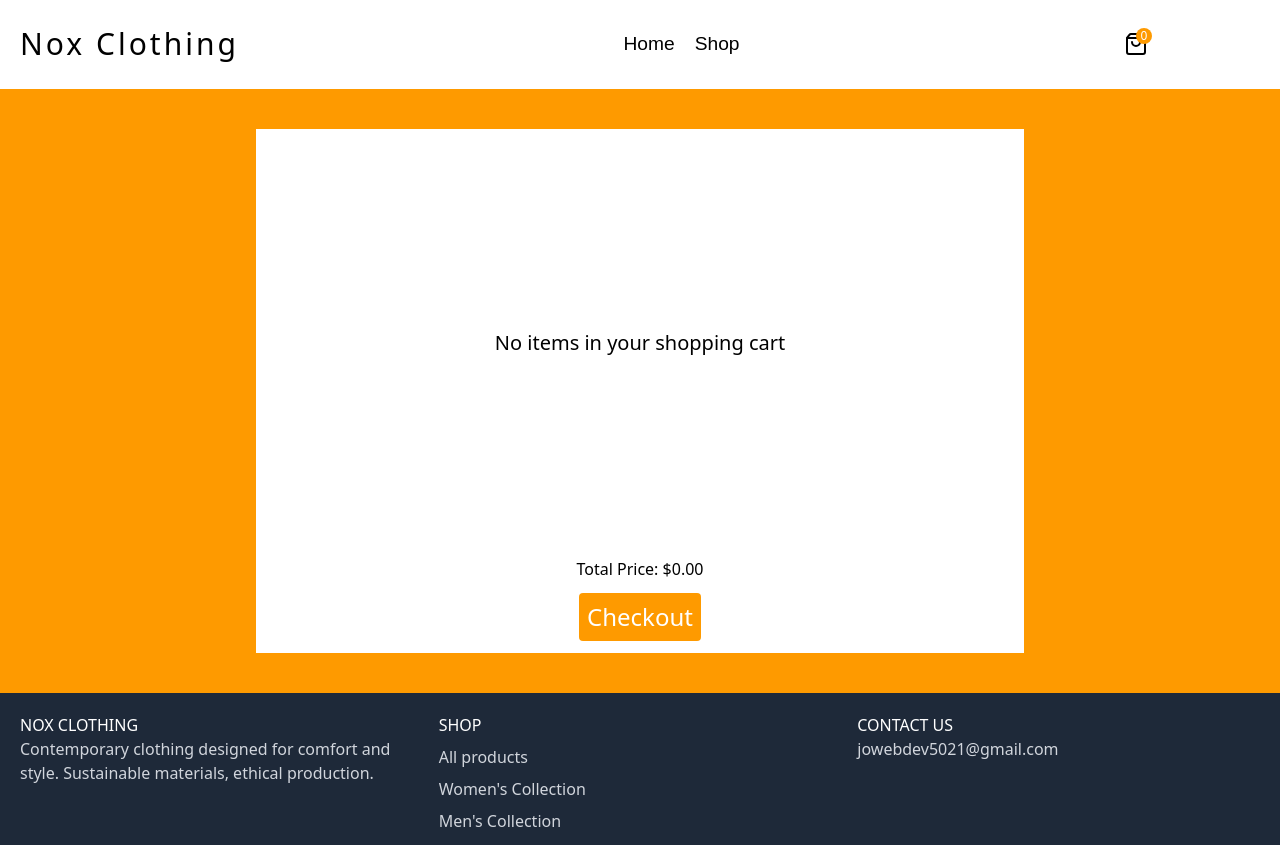
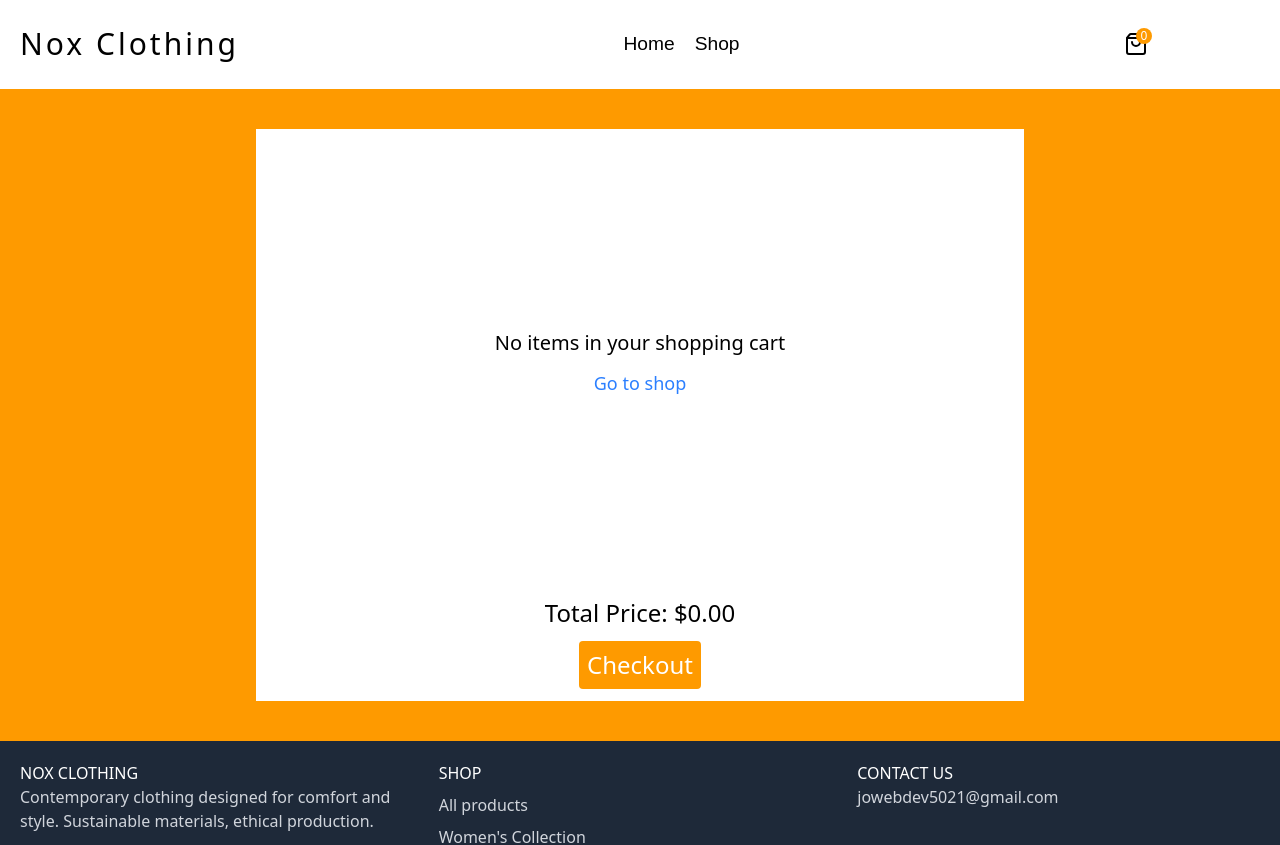
Before and after one commit to jowebdev19/ecommerce, a React (Vite) app: page /checkout in a window 1280 px wide. Shown: the top 845 px of the page. Built offline with nearby package versions, Linux system fonts and the light colour scheme.

Commit message:
update stuff

```diff
--- a/src/components/CartItem.jsx
+++ b/src/components/CartItem.jsx
@@ -1,10 +1,13 @@
 import React from 'react'
 import { useCart } from '../zustand/useCart'
+import { useNavigate } from 'react-router-dom'
 
 export default function CartItem({product}) {
+  const navigate = useNavigate()
   const item = product.product
   const addToCart = useCart((state) => state.addToCart)
   const removeFromCart = useCart((state) => state.removeFromCart)
+  const deleteFromCart = useCart((state) => state.deleteFromCart)
   const priceFormatter = new Intl.NumberFormat('en-US', {
       style: 'currency',
       currency: 'USD',
@@ -16,7 +19,7 @@ export default function CartItem({product}) {
           <div className='flex flex-row items-center'>
             <img src={item.image} className='w-[25%]' alt="" />
             <span className='px-5 text-xl'>
-              {item.title}
+              <button className='hover:cursor-pointer hover:text-blue-500 hover:underline' onClick={() => navigate(`/Product/${item.id}`, {state: item})}>{item.title}</button>
               <p className='text-green-500 text-lg'>in stock</p>
             </span>
           </div>
@@ -30,7 +33,7 @@ export default function CartItem({product}) {
             <button className='text-green-400 text-2xl hover:cursor-pointer' onClick={() => addToCart(item)}>+</button>
           </div>
 
-          <button className='text-red-500'>Remove</button>
+          <button className='text-red-500 hover:cursor-pointer' onClick={() => deleteFromCart(product)}>Remove</button>
         </div>
     </div>
   )
--- a/src/components/Categories.jsx
+++ b/src/components/Categories.jsx
@@ -22,7 +22,7 @@ export default function Categories() {
       id: 3,
       name: "Electronics",
       image:
-        "https://images.unsplash.com/photo-1556306535-0f09a537f0a3?ixlib=rb-4.0.3&ixid=M3wxMjA3fDB8MHxwaG90by1wYWdlfHx8fGVufDB8fHx8fA%3D%3D&auto=format&fit=crop&w=1170&q=80",
+        "https://images.unsplash.com/photo-1586920740199-47ce35183cfd?q=80&w=1331&auto=format&fit=crop&ixlib=rb-4.1.0&ixid=M3wxMjA3fDB8MHxwaG90by1wYWdlfHx8fGVufDB8fHx8fA%3D%3D",
       link: "electronics",
     },
   ];
@@ -36,7 +36,7 @@ export default function Categories() {
           {categories.map((category) => (
             <a
               key={category.id}
-              className="group block relative overflow-hidden h-96"
+              className="group block relative overflow-hidden h-96 hover:cursor-pointer"
               onClick={() =>navigate('/shop', {state: category.link})}
             >
               <img
--- a/src/components/Header.jsx
+++ b/src/components/Header.jsx
@@ -23,14 +23,13 @@ export default function Header() {
         <ul className='h-full w-full' onClick={handleMenuClick}>
           <li className='text-center hover:cursor-pointer text-3xl border-b-1 p-3 w-full hover:bg-gray-300'><Link>Home</Link></li>
           <li className='text-center hover:cursor-pointer text-3xl border-b-1 p-3 w-full hover:bg-gray-300'><Link>Shop</Link></li>
-          <li className='text-center hover:cursor-pointer text-3xl border-b-1 p-3 w-full hover:bg-gray-300'><Link>Contact Us</Link></li>
           <li onClick={handleMenuClick} className='text-red-600 text-center hover:cursor-pointer text-3xl  p-3 w-full hover:bg-gray-300'>Close</li>
         </ul>
       </div>
         <span className='text-3xl font-sans font-light tracking tracking-widest hover:cursor-pointer' onClick={() => navigate('/')}>Nox Clothing</span>
         <Menu onClick={handleMenuClick} className='block md:hidden hover:cursor-pointer' size={35}/>
         <nav className='hidden md:block'>
-          <Link className='nav-link'>Home</Link>
+          <Link className='nav-link' to='/'>Home</Link>
           <Link className='nav-link' to='/shop'>Shop</Link>
         </nav>
         <button className='relative w-[24px] mr-28' onClick={() => navigate('/checkout')}>
--- a/src/components/Hero.jsx
+++ b/src/components/Hero.jsx
@@ -1,6 +1,8 @@
 import React from 'react'
+import { useNavigate } from 'react-router-dom'
 
 export default function Hero() {
+  const navigate = useNavigate()
   return (
     <section className='hidden md:flex relative flex-row justify-evenly items-center w-full'>
       <img className='w-full' src='/heroimglarge.webp'/>
@@ -10,7 +12,7 @@ export default function Hero() {
                <h2 className='"text-4xl md:text-5xl lg:text-6xl font-light text-white mb-6 tracking-wider"'>New Season Collection</h2>
                <p className="text-white text-lg mb-8 max-w-lg mx-auto lg:mx-0">Discover the latest trends and elevate your style with our new arrivals. Quality clothing designed for everyday comfort.</p>
                <div className="hero-btns">
-                  <button className='bg-white text-gray-800 px-8 py-3 rounded-none hover:bg-gray-800 hover:text-white transition duration-300 font-medium tracking-wide hover:cursor-pointer'>Shop Now</button>
+                  <button onClick={() => navigate('/shop')} className='bg-white text-gray-800 px-8 py-3 rounded-none hover:bg-gray-800 hover:text-white transition duration-300 font-medium tracking-wide hover:cursor-pointer'>Shop Now</button>
                </div>
             </div>
         </div>
--- a/src/pages/CartPage.jsx
+++ b/src/pages/CartPage.jsx
@@ -1,11 +1,15 @@
 import React from 'react'
 import CartItem from '../components/CartItem'
 import { useCart } from '../zustand/useCart'
+import { useNavigate } from 'react-router-dom'
 
 export default function CartPage() {
+  const navigate = useNavigate()
   const cart = useCart((state) => state.cart)
   const totalPrice = () => {
     let price = 0
+
+    //formatter to use for USD currency
     const narrowFormatter = new Intl.NumberFormat('en-US', {
       style: 'currency',
       currency: 'USD',
@@ -24,10 +28,13 @@ export default function CartPage() {
       <div className='bg-white w-[60%] m-10 flex flex-col justify-center items-center'>
         {
           cart.items.length > 0 ? cart.items.map((item) => {
-            return <CartItem id={item.id} product={item}/>
-          }) : <p className='text-xl p-[200px]'>No items in your shopping cart</p>
+            return <CartItem key={item.id} product={item}/>
+          }) : <div className='flex flex-col justify-center items-center p-[200px]'>
+              <p className='text-xl mb-3'>No items in your shopping cart</p>
+              <button className='text-blue-500 text-lg hover:underline hover:cursor-pointer' onClick={() => navigate('/shop')}>Go to shop</button>
+            </div>
         }
-        <p>Total Price: {totalPrice()}</p>
+        <p className='text-2xl'>Total Price: {totalPrice()}</p>
         <button className='bg-amber-500 text-white p-2 m-3 rounded text-2xl cursor-pointer'>Checkout</button>
       </div>
     </div>
--- a/src/zustand/useCart.jsx
+++ b/src/zustand/useCart.jsx
@@ -37,7 +37,6 @@ export const useCart = create((set) => ({
     }),
   removeFromCart: (item) => {
     set((state) => {
-      console.log(state.cart)
       if (item.quantity === 1){
         return ({
           cart: {
@@ -82,4 +81,18 @@ export const useCart = create((set) => ({
       // });
     });
   },
+  deleteFromCart: (item) => {
+    set((state) => {
+      return({
+        cart: {
+            quantity: state.cart.quantity - state.cart.items.find((element) => element.product.id === item.product.id).quantity,
+            items: state.cart.items.filter((element) => {
+              if (item.product.id !== element.product.id) {
+                return item;
+              }
+            }),
+          },
+      })
+    })
+  }
 }));
```
Also changed, not shown: 1 other file (tests, documents, lock files or other folders).
